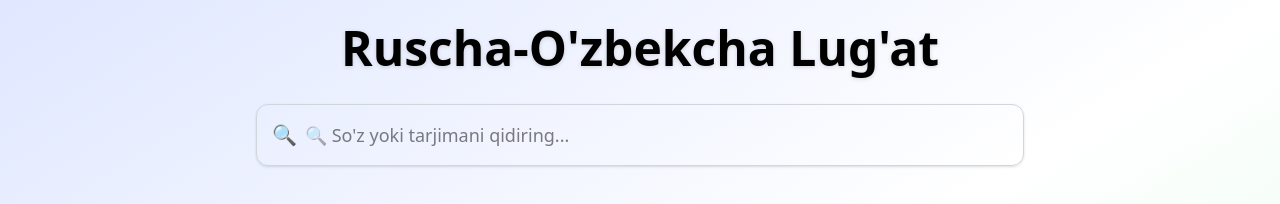
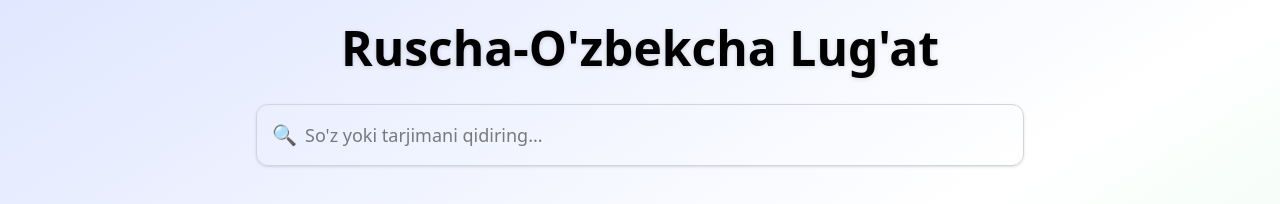
Before and after one commit to Yagafarov/explanatoryapp, a React (Vite) app: page / in a window 1280 px wide. Shown: the top 204 px of the page. Built offline with nearby package versions, Linux system fonts and the light colour scheme; grey boxes are pictures that could not be loaded.

Commit message:
edit search bar

```diff
--- a/src/components/SearchBar.jsx
+++ b/src/components/SearchBar.jsx
@@ -7,7 +7,7 @@ const SearchBar = ({ query, setQuery }) => {
         type="text"
         value={query}
         onChange={(e) => setQuery(e.target.value)}
-        placeholder="🔍 So'z yoki tarjimani qidiring..."
+        placeholder="So'z yoki tarjimani qidiring..."
         className="w-full p-4 pl-12 rounded-xl border border-gray-300 focus:outline-none focus:ring-4 focus:ring-primary/30 text-lg shadow-sm"
       />
       <div className="absolute top-1/2 left-4 -translate-y-1/2 text-gray-400 text-xl">🔍</div>
```
